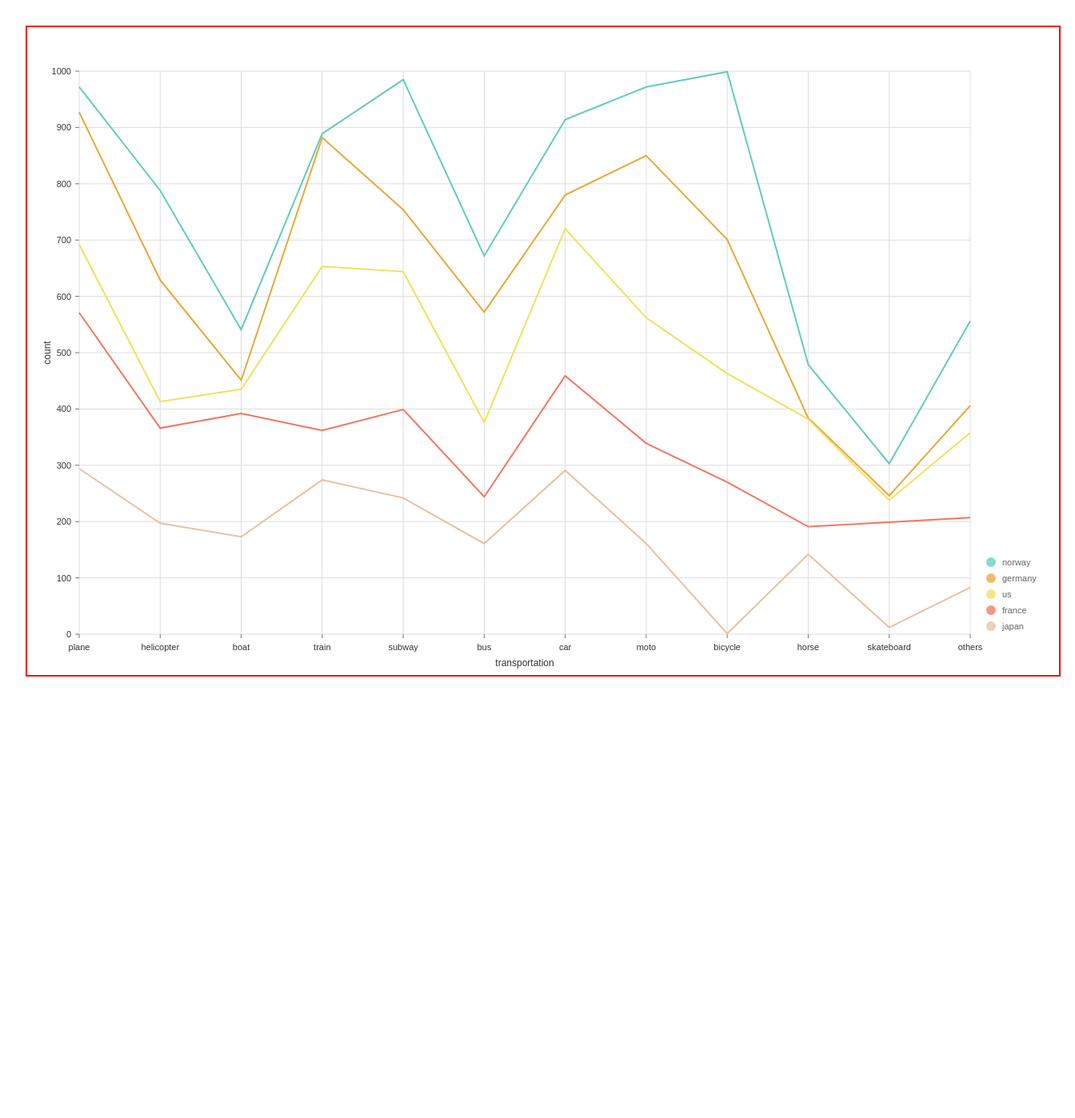
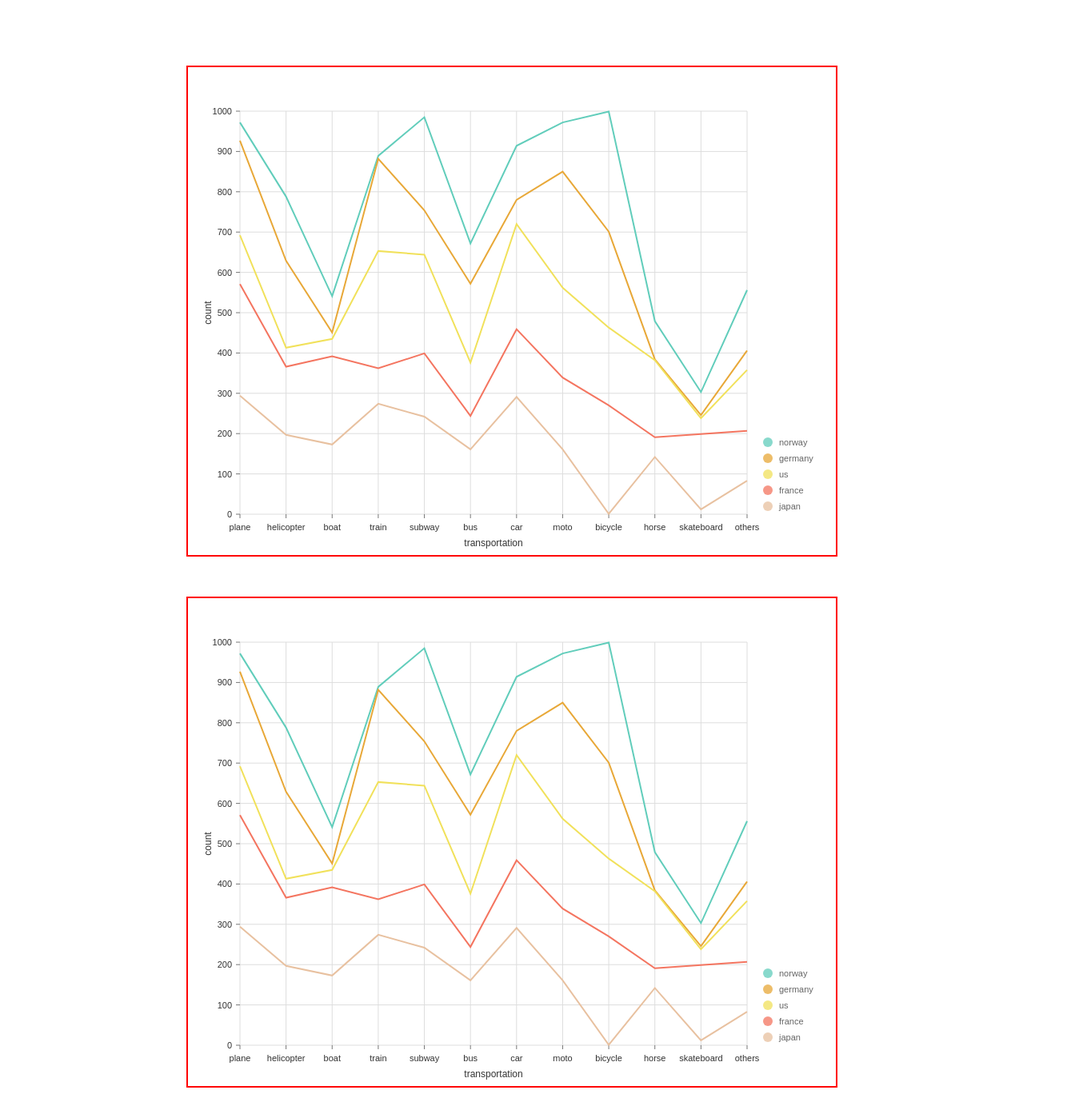
Before and after one commit to molavec/plant-buddy-firebase, a React (Vite) app: page / in a window 1280 px wide. Shown: the top 1398 px of the page at 80% size, 1344 px wide, since content can reach past the window. Before the commit the page ends 878 px from the top, so only its background shows below. Built offline with nearby package versions, Linux system fonts and the light colour scheme.

Commit message:
ajusta tema para probar charts

```diff
--- a/src/App.tsx
+++ b/src/App.tsx
@@ -9,6 +9,9 @@ function App() {
       <ChartBox>
         <NivoLineChartExample/>
       </ChartBox>
+      <ChartBox>
+        <NivoLineChartExample/>
+      </ChartBox>
     </>
   )
 }
--- a/src/components/ChartBox/index.css
+++ b/src/components/ChartBox/index.css
@@ -1,7 +1,7 @@
 .chart-box {
   border: #ff0000 2px solid;
   padding: 5px;
-  width: 100vw;
-  height: 100vh;
-
+  width: 800px;
+  height: 600px;
+  margin: 50px 0px;
 }
--- a/src/index.css
+++ b/src/index.css
@@ -5,7 +5,7 @@
 
   color-scheme: light dark;
   color: rgba(255, 255, 255, 0.87);
-  background-color: #242424;
+  background-color: #ffffff;
 
   font-synthesis: none;
   text-rendering: optimizeLegibility;
```
